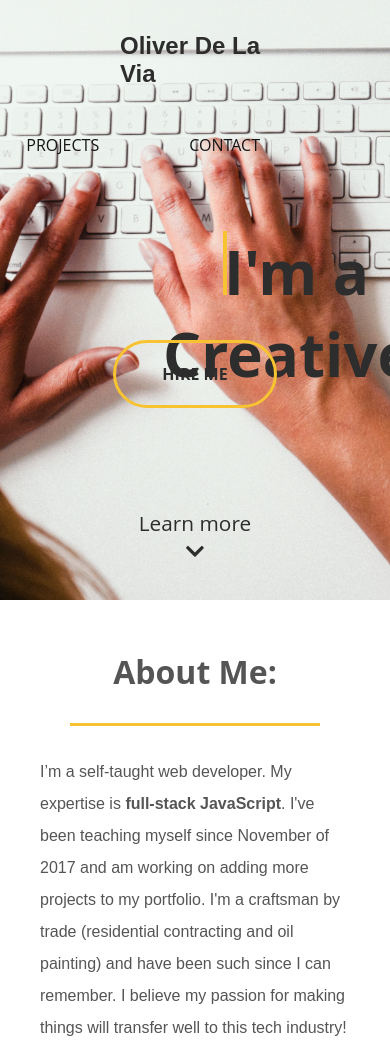
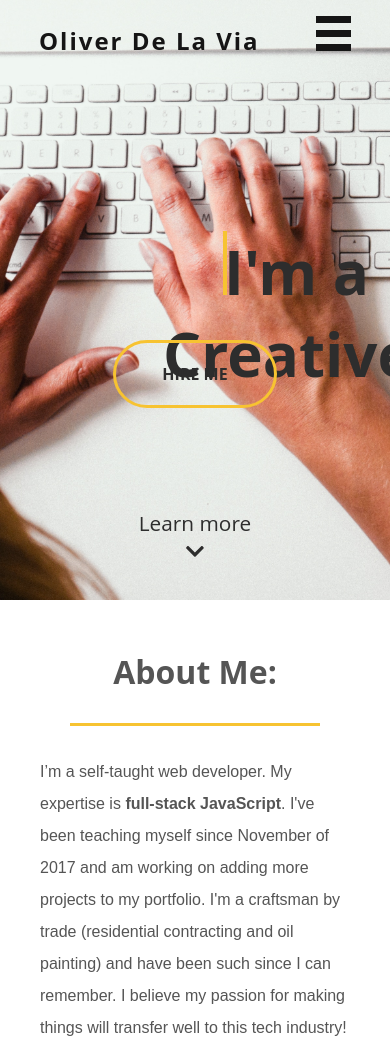
Before and after one commit to odelavia/odelavia.github.io, a website: page index.html in a window 390 px wide. Shown: the top 1047 px of the page. Drawn offline with nearby package versions, Linux system fonts and the light colour scheme.

Commit message:
fixed sticky responsive navbar issue

```diff
--- a/assets/css/style.css
+++ b/assets/css/style.css
@@ -150,99 +150,120 @@ header h2 {
 	font-family: "Monteserrat", sans-serif;
 }
 
-
-nav {
-	position: fixed;
-	top: 0;
-	left: 0;
-	width: 100%;
-	height: 100px;
-	padding: 10px 100px;
-	box-sizing: border-box;
-	transition: .3s;
-/* 	border-bottom: none;
-	letter-spacing: 1px;
-	background: transparent;
-	-webkit-transition: background .3s ease-in-out, padding .3s ease-in-out;
-	-moz-transition: background .3s ease-in-out, padding .3s ease-in-out;
-	transition: background .3s ease-in-out, padding .3s ease-in-out; */
+.navBar {
+  position: fixed;
+  min-width: 100%;
+  z-index: 9999;
 }
 
-nav.black {
-	background: #151515;
-	height: 100px;
-	padding: 10px;
-	z-index: 9999999999999999;
+.logo {
+  color: #151515;
+  font-family: 'Open Sans', sans-serif;
+  font-size: 24px;
+  font-weight: bold;
+  letter-spacing:2px;
+  display: inline-block;
+  margin: 1em 0;
 }
 
-nav .logo {
-	padding: 22px 20px;
-	height: 80px;
-	float: left;
-	font-size: 24px;
-	transition: .3s;
-	align-content: center;
+nav.sticky div.logo {
+  color: white;
+  transition: all .5s ease;
 }
 
-nav.black a {
-	color: #fff;
-	opacity: 0.9;
+.wrapper {
+  margin: 0;
+  justify-content: center;
+  padding: 0 10%;
 }
 
 nav ul {
-	list-style: none;
-	float: right;
-	margin: 0;
-	padding: 0;
-	display: flex;
+  display: flex;
+  justify-content: space-between;
+  list-style-type: none;
+  width: 50%;
+}
+nav ul a {
+  color: #151515;
+  text-decoration: none;
+  transition: all .5s ease;
 }
 
-nav ul li {
-	list-style: none;
+nav.sticky ul a {
+  color: white;
+  text-decoration: none;
+  transition: all .5s ease;
 }
 
-nav ul li a{
-	line-height: 80px;
-	color: #151515;
-	padding: 12px 30px;
-	text-decoration: none;
-	text-transform: uppercase;
-	transition: .3s
+nav ul a:hover {
+  opacity: .8;
+}
+nav li {
+  display: inline-block;
+}
+nav #menu-toggle {
+  display: none;
+}
+nav .label-toggle {
+  display: none;
+}
+nav .wrapper {
+  align-items: center;
+  display: flex;
+  justify-content: space-between;
 }
 
-nav.black ul li a {
-	color: #fff;
+.sticky {
+  background-color: #151515;
+  opacity: 1;
+  top: 0px;
 }
 
-nav ul li a:focus {
-	outline: none;
-}
-
-/* div.navbar ul li a:active {
-	background: #e2472f;
-	color: #fff;
-	border-radius: 6px;
-} */
-
-
-
-
-/*
-.top-nav-collapse {
-	padding: 0;
-	background-color: @dark;
-}
-
-.navbar-custom.top-nav-collapse {
-border-bottom: 1px solid #0E0B16;*/
-
-header ul {
-	display: flex;
-	margin-right: -15px;
-}
-
-header ul li {
-	margin: 0 15px;
+@media screen and (max-width: 768px) {
+  nav nav ul a {
+    color: #151515;
+  }
+  nav ul {
+    background-color: white;
+    display: block;
+    height: 0;
+    list-style-type: none;
+    opacity: 0;
+    text-align: center;
+    transition: all 1s ease;
+    width: 100%;
+    visibility: hidden;
+  }
+  nav li {
+    border-bottom: 2px solid #53354A;
+    color: #53354A;
+    display: block;
+    font-size: 1.5em;
+    padding: 2em 0;
+  }
+  nav.sticky ul a {
+  color: #151515;
+  }
+  nav #menu-toggle:checked ~ ul {
+    opacity: 1;
+    min-height: 100vh;
+    visibility: visible;
+  }
+  nav .label-toggle {
+    background: linear-gradient(to bottom, #151515 0%, #151515 20%, transparent 20%, transparent 40%, #151515 40%, #151515 60%, transparent 60%, transparent 80%, #151515 80%, #151515 100%);
+    cursor: pointer;
+    display: block;
+    float: right;
+    height: 35px;
+    margin-top: 1em;
+    width: 35px;
+  }
+  nav.sticky .label-toggle {
+    background: linear-gradient(to bottom, white 0%, white 20%, transparent 20%, transparent 40%, white 40%, white 60%, transparent 60%, transparent 80%, white 80%, white 100%);
+  }
+  nav .wrapper {
+    display: block;
+  }
 }
 
 .animateIn{
@@ -369,10 +390,10 @@ header ul li {
 
 /* about me section */
 
-.page-scroll {
+/* .page-scroll {
 	-webkit-transition: -webkit-transform 1s;
 	-moz-transition: -webkit-transform 1s;
-}
+} */
 
 .about .grid li {
 	height: 350px;
@@ -723,13 +744,11 @@ span#circle4:hover svg{
 		text-align: center;
 		min-width: 405px;
 	}
-
 	footer div.two {
 		order: 3 !important;
 		text-align: center;
 		min-width: 405px;
 	}
-
 	footer div.three {
 		order: 2 !important;
 		text-align: center;
--- a/assets/js/app.js
+++ b/assets/js/app.js
@@ -1,3 +1,14 @@
+// Sticky Header
+$(window).scroll(function() {
+
+  if ($(window).scrollTop() > 25) {
+      $('.wrapper').addClass('sticky');
+  } else {
+      $('.wrapper').removeClass('sticky');
+  }
+});
+
+//typewriter effect
 var TxtType = function(el, toRotate, period) {
         this.toRotate = toRotate;
         this.el = el;
@@ -73,17 +84,3 @@ $(function(){
         event.preventDefault();
     });
 });*/
-
-
-
-
-/*sticky navbar section*/
-
-$(window).on('scroll', function() {
-    if ($(window).scrollTop()) {
-        $('nav').addClass('black');
-    }
-    else {
-        $('nav').removeClass('black');
-    }
-})
--- a/index.html
+++ b/index.html
@@ -17,17 +17,19 @@
 	</head>
 
 	<body>
-		<header id="header wrapper">
-			<nav>
-				<h2 class="logo"><a href="#">Oliver De La Via</a></h2>
-				<ul>
-						<li><a href="#">About</a></li>
-						<li><a href="#" title="">Skills</a></li>
-						<li><a href="#" title="">Projects</a></li>
-						<li><a href="#" title="">Contact</a></li>
-				</ul>
-			</nav>
-		</header><!-- /header -->
+		<nav class="navBar">
+      <nav class="wrapper">
+        <div class="logo">Oliver De La Via</div><!-- Logo -->
+        <input type="checkbox" id="menu-toggle" />
+          <label for="menu-toggle" class="label-toggle"></label>
+        <ul>
+          <li><a href="#">About</a></li>
+          <li><a href="#">Skills</a></li>
+          <li><a href="#">Projects</a></li>
+          <li><a href="#">Contact</a></li>
+        </ul>
+      </nav>
+    </nav>
 
 		<section class="hero">
 			<div class="background-image" style="background-image: url(assets/img/damian-zaleski-banner.jpg);"></div>
--- a/package.json
+++ b/package.json
@@ -19,5 +19,7 @@
   "devDependencies": {
     "gulp": "^3.9.1",
     "gulp-autoprefixer": "^4.1.0"
-  }
+  },
+  "dependencies": {},
+  "keywords": []
 }
```
Also changed, not shown: build/style.css.
